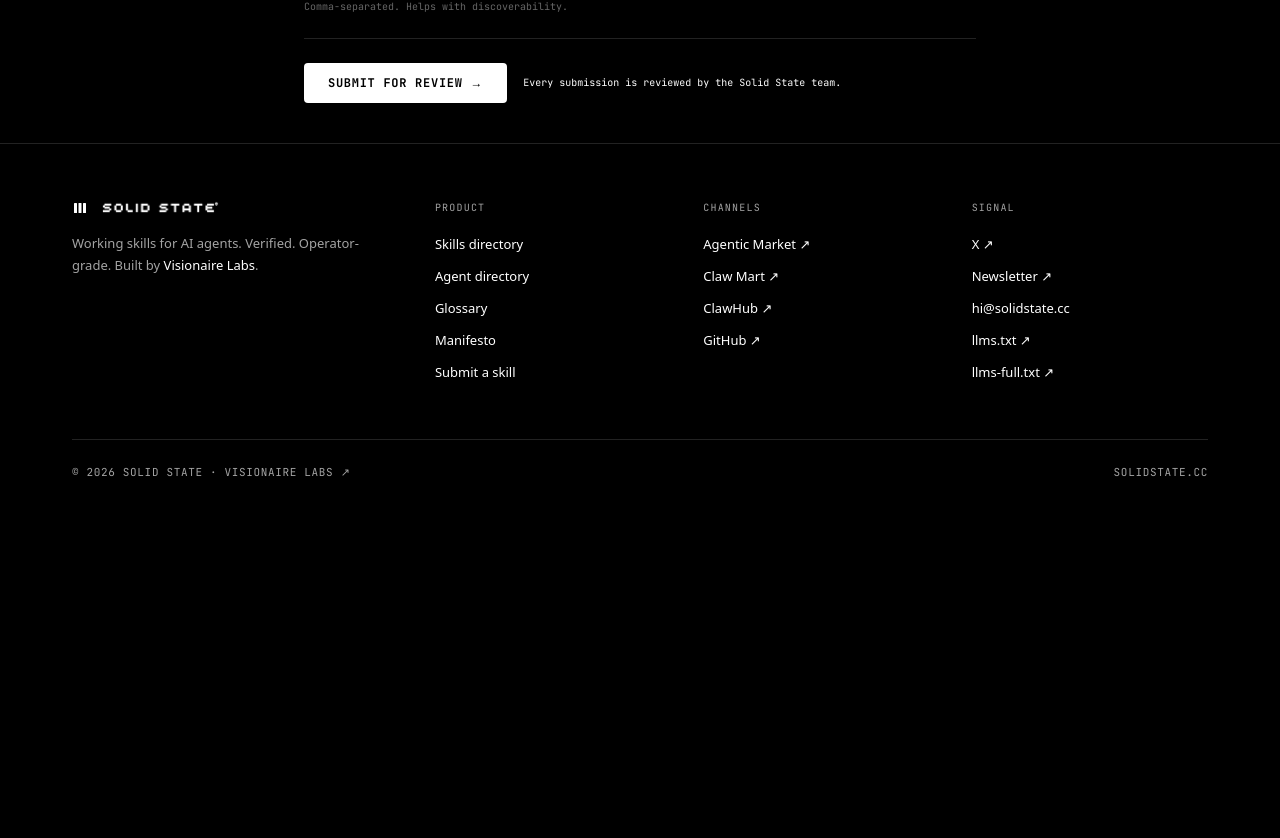
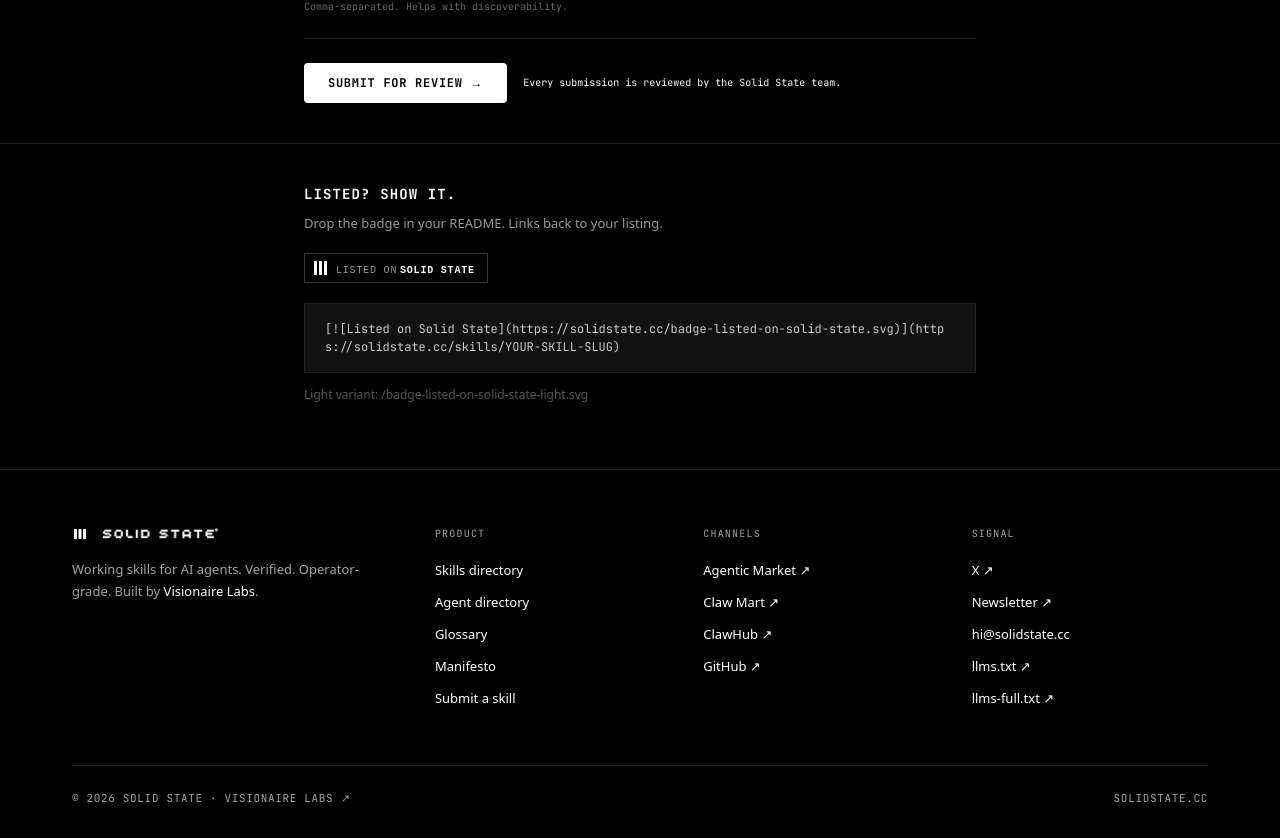
Before and after one commit to solidstatecc/solidstate.cc, a Next.js app: page /submit in a window 1280 px wide. Shown: the part 1553-2391 px from the top of the page. Before the commit the page ends 2065 px from the top, so only its background shows below. Built offline with nearby package versions, Linux system fonts and the light colour scheme.

Commit message:
Add Hermes Agent, sitemap + robots, Listed-on badge

```diff
--- /dev/null
+++ b/app/robots.ts
@@ -0,0 +1,14 @@
+import type { MetadataRoute } from "next"
+
+export default function robots(): MetadataRoute.Robots {
+  return {
+    rules: [
+      {
+        userAgent: "*",
+        allow: "/",
+        disallow: ["/api/"],
+      },
+    ],
+    sitemap: "https://solidstate.cc/sitemap.xml",
+  }
+}
--- /dev/null
+++ b/app/sitemap.ts
@@ -0,0 +1,47 @@
+// Solid State — sitemap, generated from the same lib data as the site.
+// Add a skill, a glossary term, or an agent and this updates on the next build.
+
+import type { MetadataRoute } from "next"
+import { skills } from "@/lib/skills"
+import { glossary } from "@/lib/glossary"
+import { agents } from "@/lib/agents"
+
+const BASE = "https://solidstate.cc"
+
+export default function sitemap(): MetadataRoute.Sitemap {
+  const statics: MetadataRoute.Sitemap = [
+    "",
+    "/skills",
+    "/agents",
+    "/glossary",
+    "/official",
+    "/audits",
+    "/manifesto",
+    "/submit",
+    "/buy",
+  ].map((p) => ({
+    url: `${BASE}${p}`,
+    changeFrequency: "weekly" as const,
+    priority: p === "" ? 1 : 0.8,
+  }))
+
+  const skillPages: MetadataRoute.Sitemap = skills.map((s) => ({
+    url: `${BASE}/skills/${s.slug}`,
+    changeFrequency: "weekly" as const,
+    priority: s.kind === "original" ? 0.9 : 0.6,
+  }))
+
+  const agentPages: MetadataRoute.Sitemap = agents.map((a) => ({
+    url: `${BASE}/agents/${a.slug}`,
+    changeFrequency: "weekly" as const,
+    priority: 0.7,
+  }))
+
+  const glossaryPages: MetadataRoute.Sitemap = glossary.map((g) => ({
+    url: `${BASE}/glossary/${g.slug}`,
+    changeFrequency: "monthly" as const,
+    priority: 0.5,
+  }))
+
+  return [...statics, ...skillPages, ...agentPages, ...glossaryPages]
+}
--- a/app/submit/page.tsx
+++ b/app/submit/page.tsx
@@ -106,6 +106,55 @@
       <div style={{ maxWidth: "720px", margin: "0 auto", padding: "40px 24px" }}>
         <SubmitForm />
       </div>
+
+      {/* Badge */}
+      <div style={{ borderTop: "1px solid #222222" }}>
+        <div style={{ maxWidth: "720px", margin: "0 auto", padding: "40px 24px 64px" }}>
+          <h2
+            style={{
+              fontFamily: "var(--font-jetbrains-mono), monospace",
+              fontSize: "14px",
+              fontWeight: 700,
+              color: "#ffffff",
+              letterSpacing: "0.08em",
+              textTransform: "uppercase",
+              margin: "0 0 8px",
+            }}
+          >
+            Listed? Show it.
+          </h2>
+          <p style={{ fontSize: "13px", color: "#999999", margin: "0 0 20px", lineHeight: 1.6 }}>
+            Drop the badge in your README. Links back to your listing.
+          </p>
+          {/* eslint-disable-next-line @next/next/no-img-element */}
+          <img
+            src="/badge-listed-on-solid-state.svg"
+            alt="Listed on Solid State"
+            width={184}
+            height={30}
+            style={{ display: "block", marginBottom: "20px" }}
+          />
+          <pre
+            style={{
+              fontFamily: "var(--font-jetbrains-mono), monospace",
+              fontSize: "12px",
+              color: "#cccccc",
+              backgroundColor: "#111111",
+              border: "1px solid #222222",
+              padding: "16px 20px",
+              overflowX: "auto",
+              whiteSpace: "pre-wrap",
+              wordBreak: "break-all",
+              margin: 0,
+            }}
+          >
+            {`[![Listed on Solid State](https://solidstate.cc/badge-listed-on-solid-state.svg)](https://solidstate.cc/skills/YOUR-SKILL-SLUG)`}
+          </pre>
+          <p style={{ fontSize: "12px", color: "#555555", margin: "12px 0 0", lineHeight: 1.6 }}>
+            Light variant: /badge-listed-on-solid-state-light.svg
+          </p>
+        </div>
+      </div>
     </div>
   )
 }
--- a/lib/agents.ts
+++ b/lib/agents.ts
@@ -54,6 +54,24 @@
     siteUrl: "https://claude.com/claude-code",
     docsUrl: "https://docs.claude.com/en/docs/claude-code",
     openSource: false,
+  },
+  {
+    id: "hermes",
+    slug: "hermes",
+    name: "Hermes Agent",
+    vendor: "Nous Research",
+    surfaces: ["terminal", "desktop", "cloud"],
+    description:
+      "The self-improving agent from Nous Research. Built-in learning loop: it creates skills from experience, improves them during use, and remembers across sessions. Runs local, Docker, SSH, or serverless (Daytona, Modal), and talks through 20+ messaging platforms.",
+    skillInstall:
+      "Drop a skill folder into ~/.hermes/skills/ — one folder, one SKILL.md. Hermes is agentskills.io-compatible and also writes its own skills as it works.",
+    skillsDir: "~/.hermes/skills/",
+    catalogPlatform: "generic",
+    specCompliant: true,
+    siteUrl: "https://hermes-agent.nousresearch.com",
+    repoUrl: "https://github.com/NousResearch/hermes-agent",
+    docsUrl: "https://hermes-agent.nousresearch.com/docs",
+    openSource: true,
   },
   {
     id: "openclaw",
```
Also changed, not shown: public/badge-listed-on-solid-state-light.svg (added), public/badge-listed-on-solid-state.svg (added).
